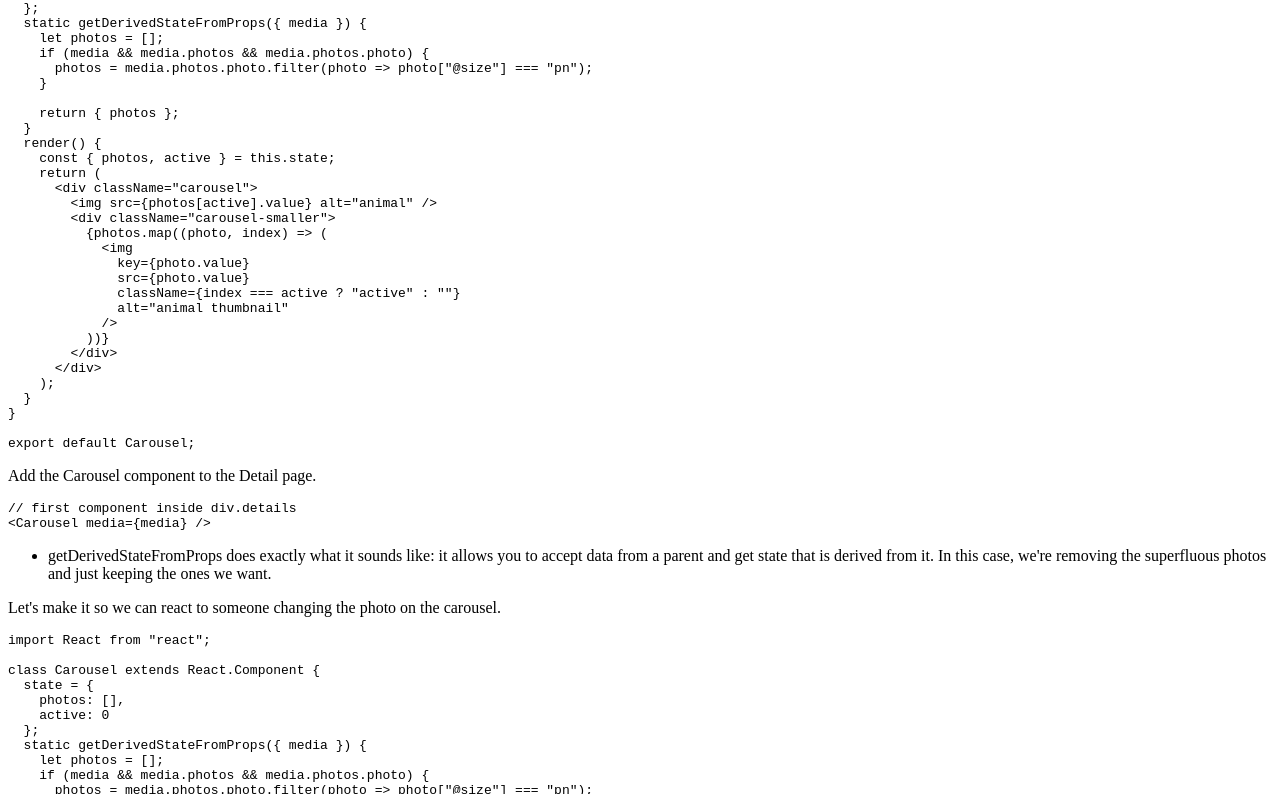
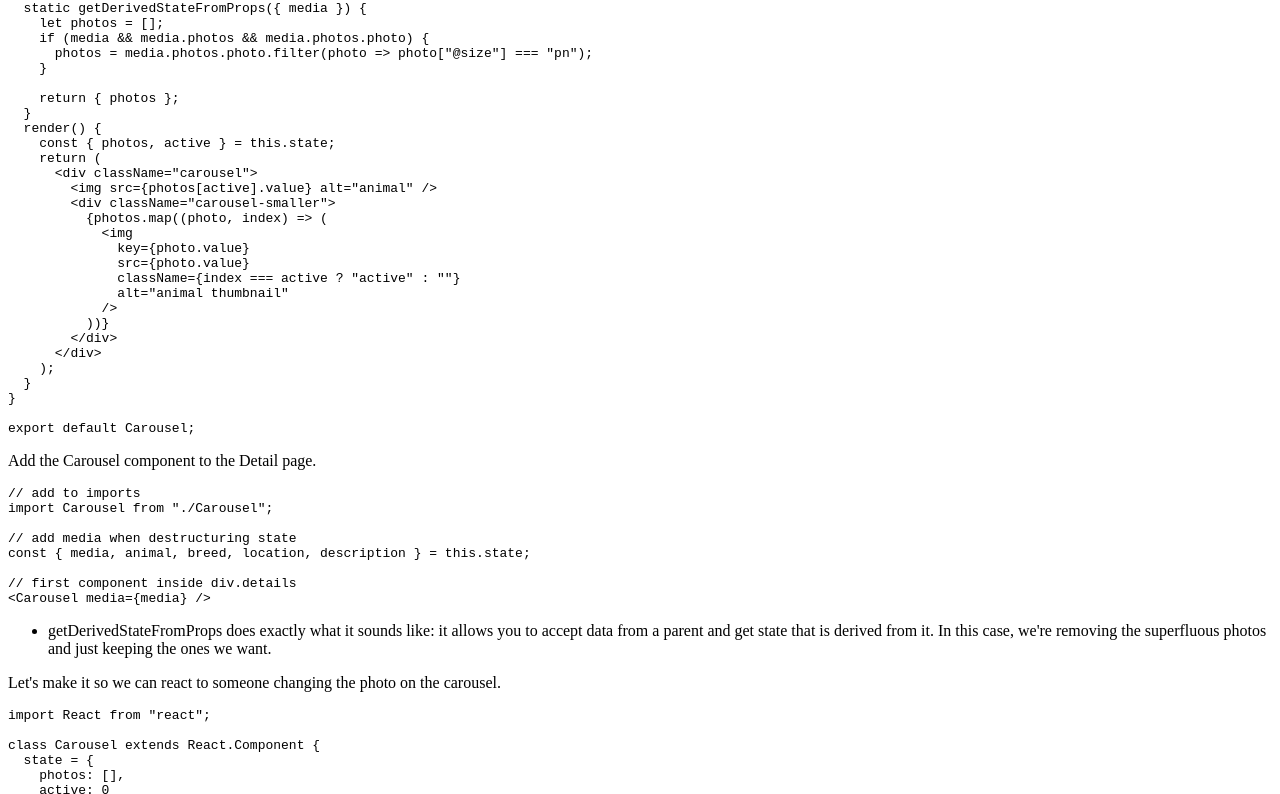
Before and after one commit to btholt/complete-intro-to-react-v4, a Gatsby site: page /async-and-events-in-react in a window 1280 px wide. Shown: the part 2006-2800 px from the top of the page. Built offline with nearby package versions, Linux system fonts and the light colour scheme; Gatsby itself is replaced by a stand-in of ours; some packages are replaced by stand-ins of ours; code samples lack their colours.

Commit message:
Bug fixes in async and events
- Don't import Carousel until it exists.
- Destructure `media` so we can render it.

````diff
--- a/lessons/async-react.md
+++ b/lessons/async-react.md
@@ -10,7 +10,6 @@ We need to handle asynchronous loading of data gracefully. We can't just show th
 // replace Details.js
 import React from "react";
 import pf from "petfinder-client";
-import Carousel from "./Carousel";
 
 const petfinder = pf({
   key: process.env.API_KEY,
@@ -168,6 +167,12 @@ export default Carousel;
 Add the Carousel component to the Detail page.
 
 ```javascript
+// add to imports
+import Carousel from "./Carousel";
+
+// add media when destructuring state
+const { media, animal, breed, location, description } = this.state;
+
 // first component inside div.details
 <Carousel media={media} />
 ```
````
